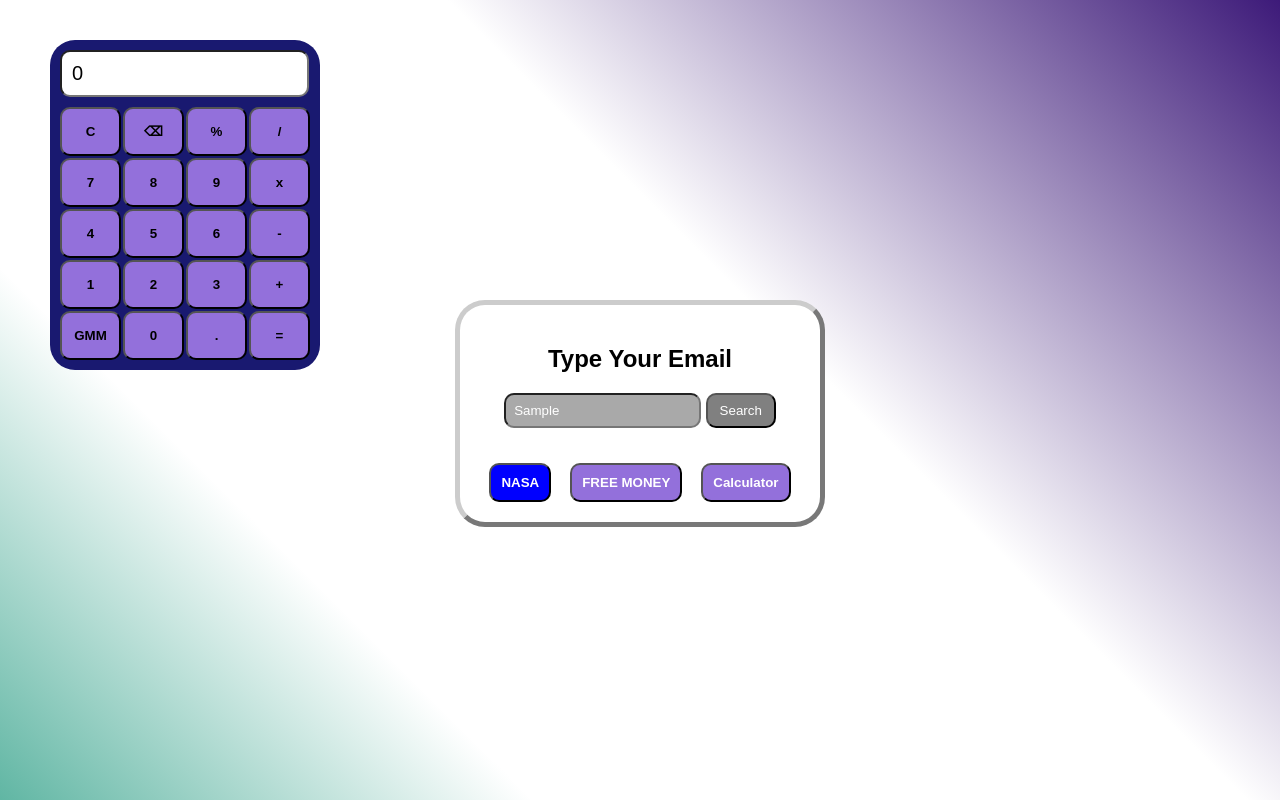
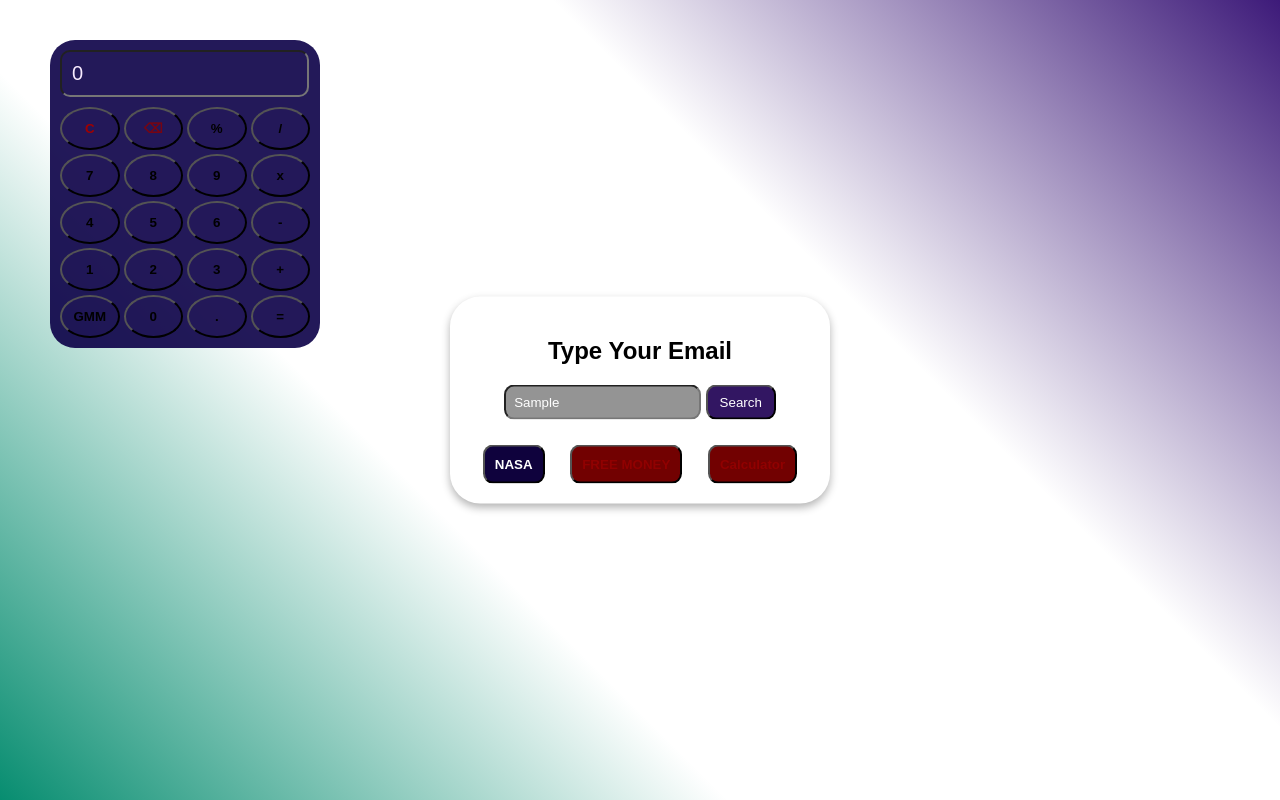
Before and after one commit to GuilhermeMartins-GMM/GMM_Tab, a website built with Vite: page index.html in a window 1280 px wide. Both pictures are taken after typing "Sample" into the empty fields and a click on the button "Calculator". Shown: the top 800 px of the page. Built offline with nearby package versions, Linux system fonts and the light colour scheme; no server answers.

Commit message:
Design improvement

```diff
--- a/src/style.css
+++ b/src/style.css
@@ -13,18 +13,26 @@ Body {
 }
 
 .boxInicial {
-  margin: 300px auto;
-  width: 320px;
+  position: fixed;
+  top: 50%;
+  left: 50%;
+  transform: translate(-50%, -50%);
+  width: 340px;
   background-color: white;
   padding: 20px;
   text-align: center;
   border-radius: 30px;
-  border: 5px outset #ccc;
+  box-shadow: 0px 4px 8px rgba(0, 0, 0, 0.3);
+  transition: transform 0.2s;
+}
+
+.boxInicial:hover{
+  transform: translate(-50%, -50%) translateY(-2px);
 }
 
 .inputPesquisa {
   padding: 8px;
-  background: darkgray;
+  background: rgba(122, 122, 122, 0.8);
   color: white;
   border-radius: 10px;
   margin-bottom: 15px;
@@ -33,7 +41,7 @@ Body {
 .search-btn {
   padding: 8px 12px;
   border-radius: 10px;
-  background-color: gray;
+  background-color: rgb(50, 22, 98);
   color: white;
   cursor: pointer;
 }
@@ -42,7 +50,7 @@ Body {
   display: flex;
   border-radius: 10px;
   justify-content: space-around;
-  margin-top: 20px;
+  margin-top: 10px;
 }
 
 .tool-card {
@@ -52,13 +60,13 @@ Body {
   transition: transform 0.2s;
 }
 
-#nasa { background-color: blue; color:
+#nasa { background-color: rgb(15, 2, 61); color:
 white; border-radius: 10px}
-#freeMoney, #calc { background-color: mediumpurple;
-color: white; border-radius: 10px}
+#freeMoney, #calc { background-color: rgb(114, 1, 1);
+color: rgb(144, 1, 1); border-radius: 10px}
 
 .tool-card:hover {
-  transform: translateY(-8px)
+  transform: translateY(-6px)
 }
 
 .janela-oculta {
@@ -69,12 +77,18 @@ color: white; border-radius: 10px}
   position: absolute;
   top: 50px;
   left: 50px;
-  background-color: midnightblue;
+  background-color: rgba(12, 1, 71, 0.9);
   border-radius: 25px;
   padding: 10px;
+  color: white;
+}
+
+.calc-card{
   width: 250px;
-  color: black;
-  cursor: move;
+}
+
+.app-box{
+  width: 230px;
 }
 
 .nasa-media {
@@ -82,6 +96,8 @@ color: white; border-radius: 10px}
 }
 
 #calc-screen {
+  background-color: rgba(0, 0, 0, 0);
+  color: rgb(248, 235, 255);
   width: 90%;
   padding: 10px;
   font-size: 20px;
@@ -92,13 +108,21 @@ color: white; border-radius: 10px}
 .calc-buttons {
   display: grid;
   grid-template-columns: repeat(4, 1fr);
-  gap: 2px;
+  gap: 4px;
 }
 
 .calc-buttons button {
-  padding: 15px 5px;
-  border-radius: 10px;
-  background-color: mediumpurple;
+  padding: 12px 5px;
+  border-radius: 50%;
+  background-color: rgba(38, 22, 88, 0.1);
   cursor: pointer;
   font-weight: bold;
 }
+
+.calc-buttons button.btn-clear{
+  color: rgb(160, 0, 0);
+}
+
+.calc-buttons button.btn-back{
+  color: rgba(140, 0, 0, 0.8)
+}
```
